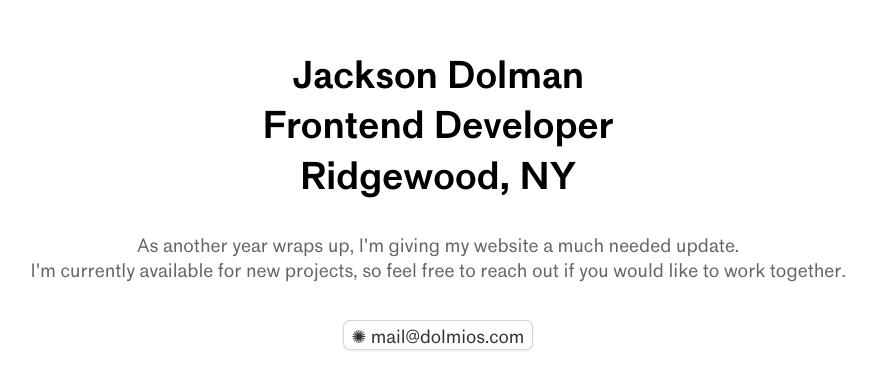
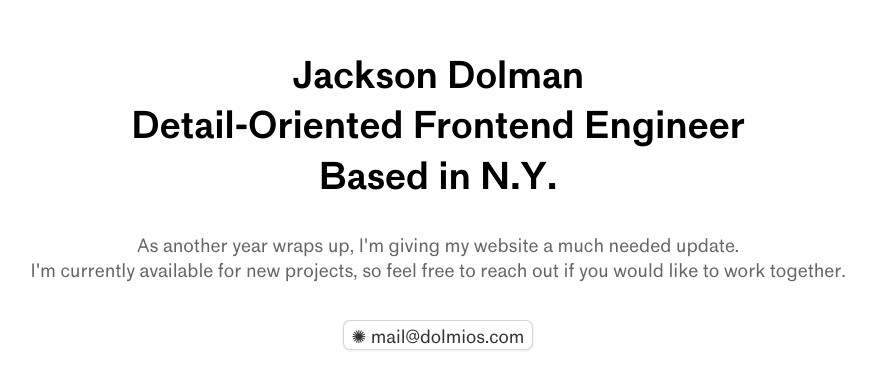
Before and after one commit to dolmios/dolmios.com, a Next.js app: page / in a window 1280 px wide. Shown: the part 200-588 px from the top of the page, without its empty margins (202-1074 px from the left). Built offline with nearby package versions, Linux system fonts and the light colour scheme.

Commit message:
chore: bump deps

```diff
--- a/next.config.js
+++ b/next.config.js
@@ -1,6 +1,5 @@
 /** @type {import('next').NextConfig} */
 const nextConfig = {
-  // permit all domains for images
   images: {
     remotePatterns: [
       {
@@ -10,7 +9,6 @@ const nextConfig = {
     ],
   },
   reactStrictMode: true,
-  swcMinify: true,
 };
 
 module.exports = nextConfig;
--- a/pages/index.tsx
+++ b/pages/index.tsx
@@ -23,9 +23,9 @@ export default function Home(): JSX.Element {
       <Text as="h1">
         Jackson Dolman
         <br />
-        Frontend Developer
+        Detail-Oriented Frontend Engineer
         <br />
-        Ridgewood, NY
+        Based in N.Y.
       </Text>
 
       <Text
```
Also changed, not shown: package.json (+16 -10 lines), 1 other file (tests, documents, lock files or other folders).
